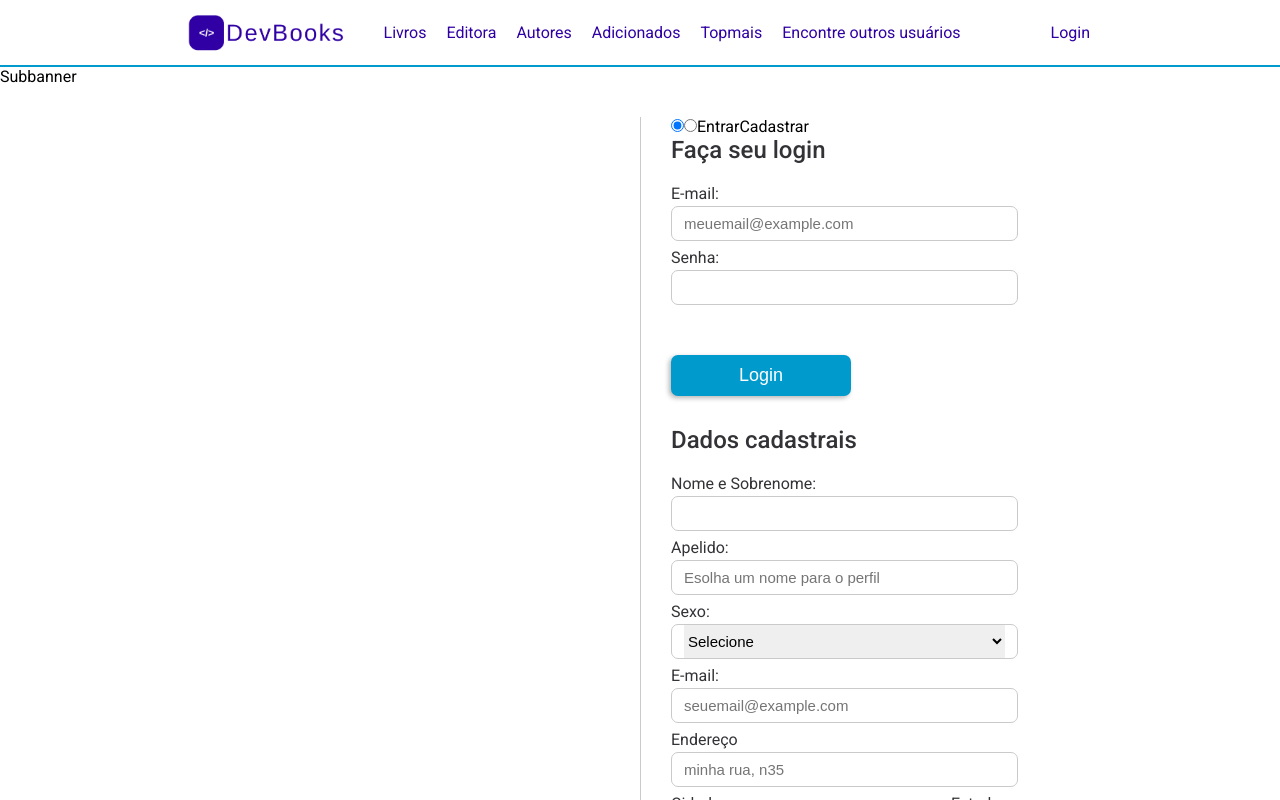
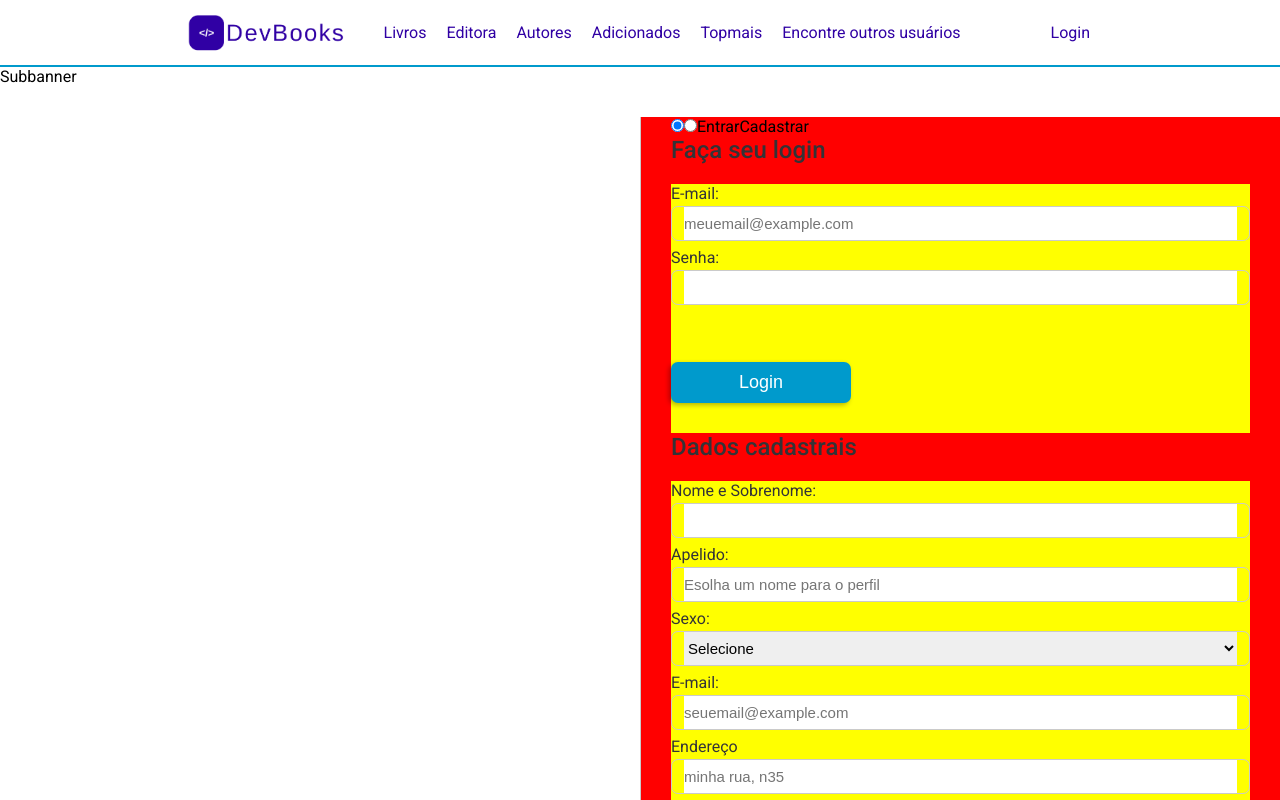
Before and after one commit to PauloHPMKT/dev-books-front-user, a Vue app: page /login in a window 1280 px wide. Shown: the top 800 px of the page. Built offline with nearby package versions, Linux system fonts and the light colour scheme; the HTML template or start-up script is replaced by a standard one.

Commit message:
implementando correcoes na estrutura de estilos dos forms

```diff
--- a/src/assets/sass/components/_forms.scss
+++ b/src/assets/sass/components/_forms.scss
@@ -11,12 +11,17 @@
 form {
   margin-top: 20px;
 
+  .form-fields {
+    display: flex;
+    flex-direction: column;
+    background-color: yellow;
+
     label {
       color: $primary-gray-scale;
     }
 
     .input-styles {
-    width: 60%;
+      width: 100%;
       height:35px;
       border-radius: 7px;
       border: 1px solid $secondary-gray-scale;
@@ -56,3 +61,5 @@ form {
       }
     }
   }
+
+}
--- a/src/assets/sass/pages/login.scss
+++ b/src/assets/sass/pages/login.scss
@@ -5,5 +5,6 @@
     border-left: 1px solid $secondary-gray-scale;
     padding: 0 30px;
     margin: 50px 0;
+    background-color: red;
   }
 }
```
Lines whose indentation alone changed are shown as unchanged.
